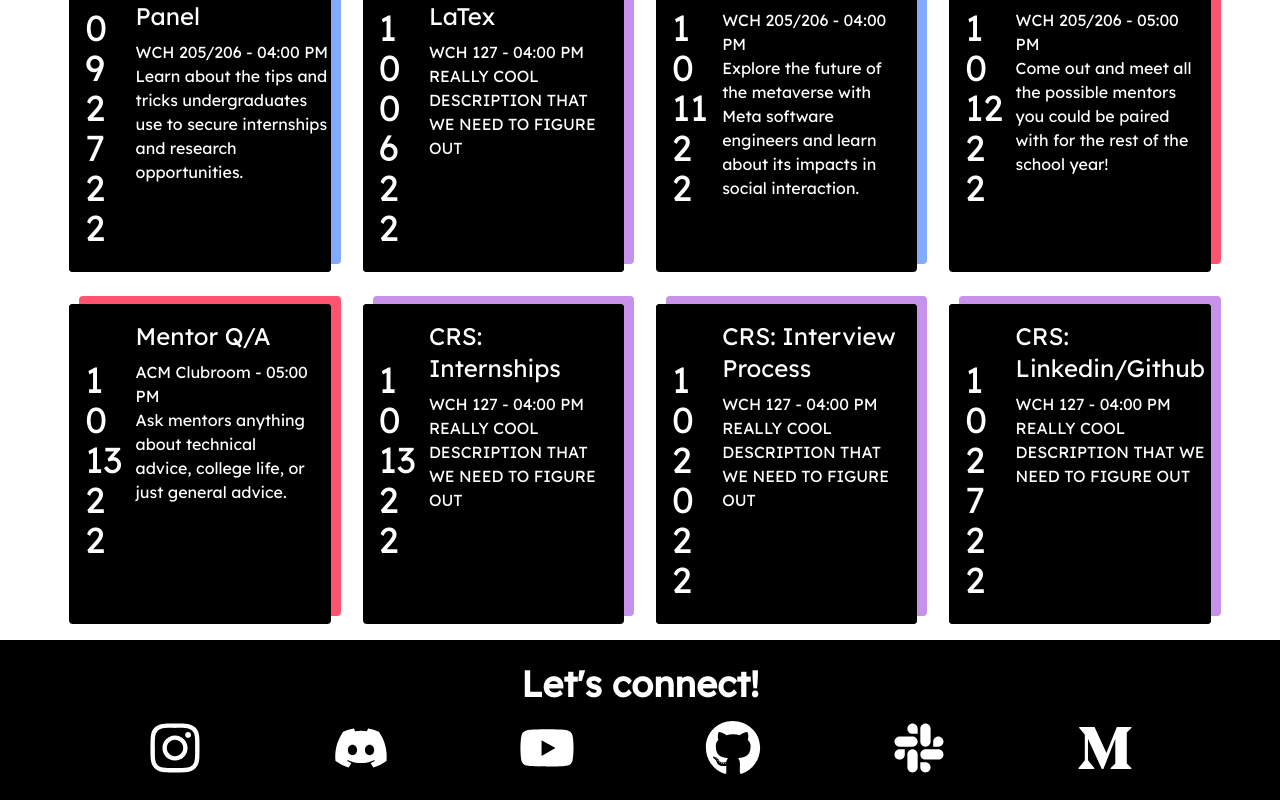
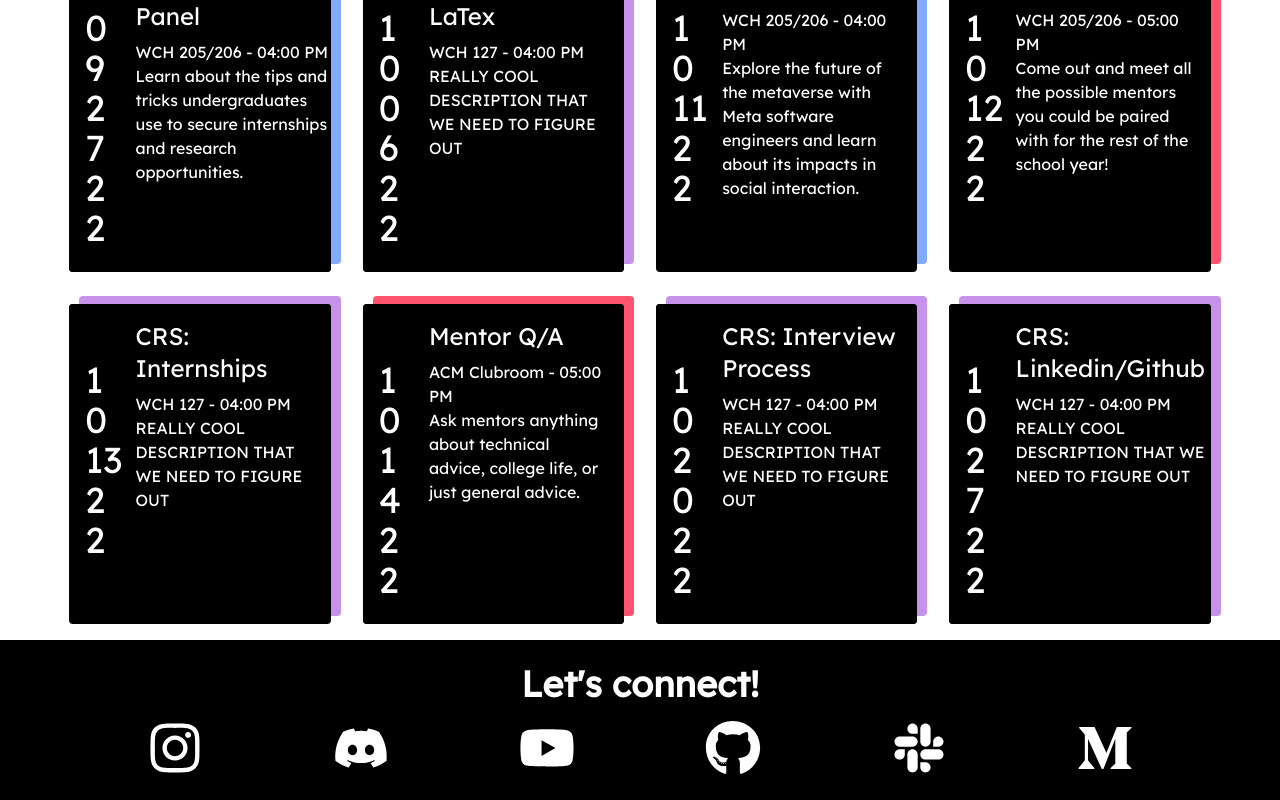
Before and after one commit to acm-ucr/acm-hydra, a Next.js app: page /events in a window 1280 px wide. Shown: the part 1200-2000 px from the top of the page. Built offline with nearby package versions, Linux system fonts and the light colour scheme.

Commit message:
changed mentor Q/A date to 14th so doesn't collide with workshop

```diff
--- a/components/Events.js
+++ b/components/Events.js
@@ -42,21 +42,21 @@ export const Events = [
 			"Come out and meet all the possible mentors you could be paired with for the rest of the school year!",
 	},
 	{
-		title: "Mentor Q/A",
-		location: "ACM Clubroom",
-		color: filters["Socials"],
-		start: new Date(2022, 9, 13, 17, 0, 0),
-		end: new Date(2022, 9, 13, 18, 0, 0),
-		description:
-			"Ask mentors anything about technical advice, college life, or just general advice.",
-	},
-	{
 		title: "CRS: Internships",
 		location: "WCH 127",
 		color: filters["Career"],
 		start: new Date(2022, 9, 13, 16, 0, 0),
 		end: new Date(2022, 9, 13, 18, 0, 0),
 		description: "REALLY COOL DESCRIPTION THAT WE NEED TO FIGURE OUT",
+	},
+	{
+		title: "Mentor Q/A",
+		location: "ACM Clubroom",
+		color: filters["Socials"],
+		start: new Date(2022, 9, 14, 17, 0, 0),
+		end: new Date(2022, 9, 14, 18, 0, 0),
+		description:
+			"Ask mentors anything about technical advice, college life, or just general advice.",
 	},
 	{
 		title: "CRS: Interview Process",
```
